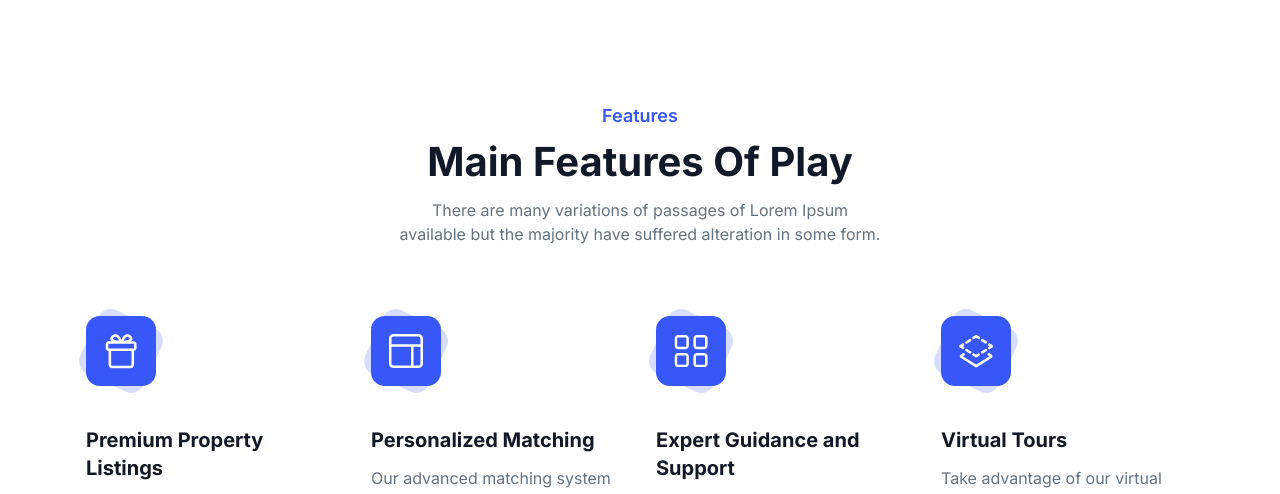
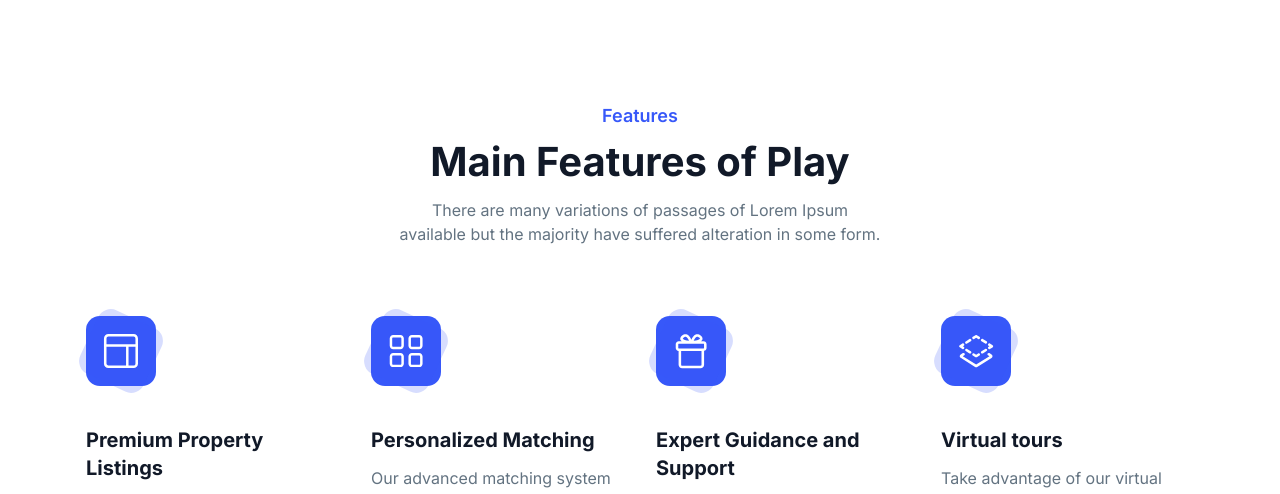
Before and after one commit to rahathossenantor/realestify, a React (Vite) app: page / in a window 1280 px wide. Shown: the part 920-1414 px from the top of the page. Built offline with nearby package versions, Linux system fonts and the light colour scheme.

Commit message:
Features section completed

```diff
--- a/src/sections/Features.jsx
+++ b/src/sections/Features.jsx
@@ -3,6 +3,33 @@ import layer from "../assets/svgs/layer.svg";
 import boxes from "../assets/svgs/boxes.svg";
 import gift from "../assets/svgs/gift.svg";
 import FeatureCard from "../components/FeatureCard";
+
+const featuresData = [
+    {
+        id: 1,
+        title: "Premium Property Listings",
+        description: "Discover an array of hand-picked properties that meet the highest standards of luxury and comfort.",
+        icon: layout,
+    },
+    {
+        id: 2,
+        title: "Personalized Matching",
+        description: "Our advanced matching system pairs you with properties that align with your specific needs and desires.",
+        icon: boxes,
+    },
+    {
+        id: 3,
+        title: "Expert Guidance and Support",
+        description: "Benefit from the expertise of our dedicated team of real estate professionals.",
+        icon: gift,
+    },
+    {
+        id: 4,
+        title: "Virtual tours",
+        description: "Take advantage of our virtual tours and 3D walkthroughs to explore properties from the comfort of your home.",
+        icon: layer,
+    },
+];
 
 const Features = () => {
     return (
@@ -15,7 +42,7 @@ const Features = () => {
                                 Features
                             </span>
                             <h2 className="mb-3 text-3xl font-bold text-dark dark:text-white sm:text-4xl md:text-[40px] md:leading-[1.2]">
-                                Main Features Of Play
+                                Main Features of Play
                             </h2>
                             <p className="text-base text-body-color dark:text-dark-6">
                                 There are many variations of passages of Lorem Ipsum available but
@@ -25,26 +52,16 @@ const Features = () => {
                     </div>
                 </div>
                 <div className="-mx-4 flex flex-wrap">
-                    <FeatureCard
-                        title="Premium Property Listings"
-                        description="Discover an array of hand-picked properties that meet the highest standards of luxury and comfort."
-                        icon={gift}
-                    />
-                    <FeatureCard
-                        title="Personalized Matching"
-                        description="Our advanced matching system pairs you with properties that align with your specific needs and desires."
-                        icon={layout}
-                    />
-                    <FeatureCard
-                        title="Expert Guidance and Support"
-                        description="Benefit from the expertise of our dedicated team of real estate professionals."
-                        icon={boxes}
-                    />
-                    <FeatureCard
-                        title="Virtual Tours"
-                        description="Take advantage of our virtual tours and 3D walkthroughs to explore properties from the comfort of your home."
-                        icon={layer}
-                    />
+                    {
+                        featuresData.map((feature) => (
+                            <FeatureCard
+                                key={feature.id}
+                                title={feature.title}
+                                description={feature.description}
+                                icon={feature.icon}
+                            />
+                        ))
+                    }
                 </div>
             </div>
         </section>
```
